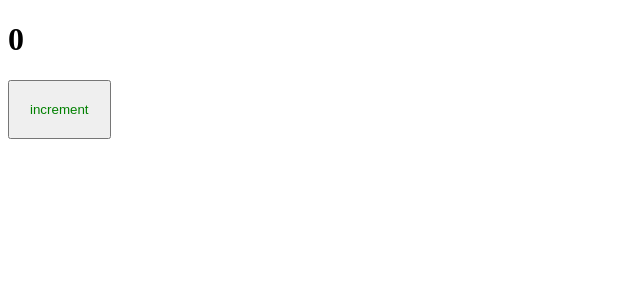
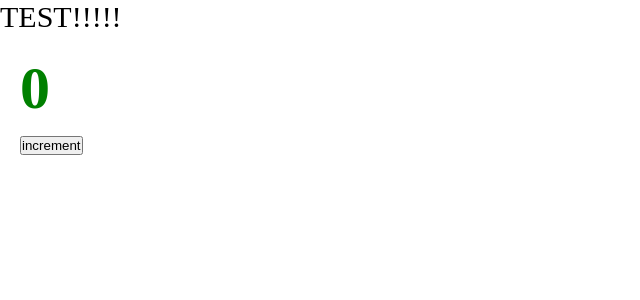
Before and after one commit to Abacadabras/advanced-react, a React app: page / in a window 1280 px wide. Shown: the top 300 px of the page, without its empty margins (0-640 px from the left). Built offline with nearby package versions, Linux system fonts and the light colour scheme.

Commit message:
feat: add mini-css-extract plugin, css modules

```diff
--- a/package.json
+++ b/package.json
@@ -18,6 +18,7 @@
     "@types/webpack": "^5.28.0",
     "css-loader": "^6.7.3",
     "html-webpack-plugin": "^5.5.0",
+    "mini-css-extract-plugin": "^2.7.2",
     "sass": "^1.58.0",
     "sass-loader": "^13.2.0",
     "style-loader": "^3.3.1",
--- /dev/null
+++ b/src/App.tsx
@@ -0,0 +1,14 @@
+import React from "react";
+import Counter from "./components/Counter";
+import './index.scss';
+
+const App = () => {
+  return (
+    <div className="app">
+      TEST!!!!!
+      <Counter />
+    </div>
+  );
+};
+
+export default App;
--- a/src/components/Counter.scss
+++ b/src/components/Counter.module.scss
@@ -1,4 +1,4 @@
-button {
+.button {
   padding: 20px;
   color: green;
 }
--- a/src/components/Counter.tsx
+++ b/src/components/Counter.tsx
@@ -1,5 +1,5 @@
 import React, {useState} from 'react';
-import './Counter.scss';
+import classes from './Counter.module.scss';
 
 const Counter = () => {
   const [count, setCount] = useState(0);
@@ -9,7 +9,7 @@
   }
 
   return (
-    <div>
+    <div className={classes.button}>
       <h1>{count}</h1>
       <button onClick={increment}>increment</button>
     </div>
--- /dev/null
+++ b/src/globals.d.ts
@@ -0,0 +1,2 @@
+declare module "*.module.css";
+declare module "*.module.scss";
--- /dev/null
+++ b/src/index.scss
@@ -0,0 +1,9 @@
+ * {
+   padding: 0;
+   margin: 0;
+   box-sizing: border-box;
+ }
+
+.app {
+  font-size: 30px;
+}
--- a/src/index.tsx
+++ b/src/index.tsx
@@ -1,9 +1,7 @@
 import {render} from "react-dom";
-import Counter from "./components/Counter";
+import App from "./App";
 
 render(
-    <div>
-        <Counter/>
-    </div>,
-    document.getElementById('root')
+  <App />,
+  document.getElementById('root')
 )
--- a/tsconfig.json
+++ b/tsconfig.json
@@ -23,7 +23,8 @@
     // import * as React from 'react';
     // можно писать такой
     // import React from 'react';
-    "allowSyntheticDefaultImports": true
+    "allowSyntheticDefaultImports": true,
+    "plugins": [{ "name": "typescript-plugin-css-modules" }],
   },
   "ts-node": {
     "compilerOptions": {
```
Also changed, not shown: 4 other files (tests, documents, lock files or other folders).
